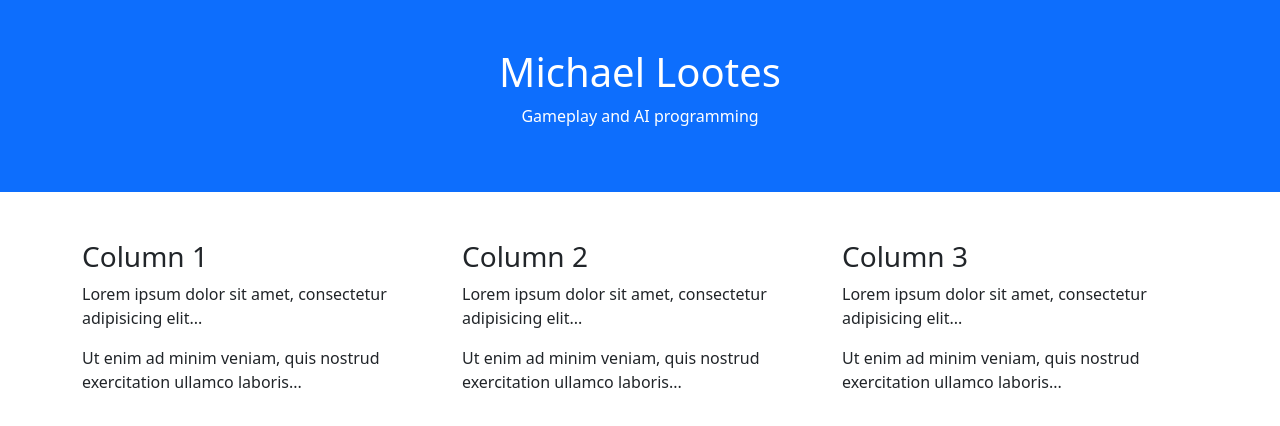
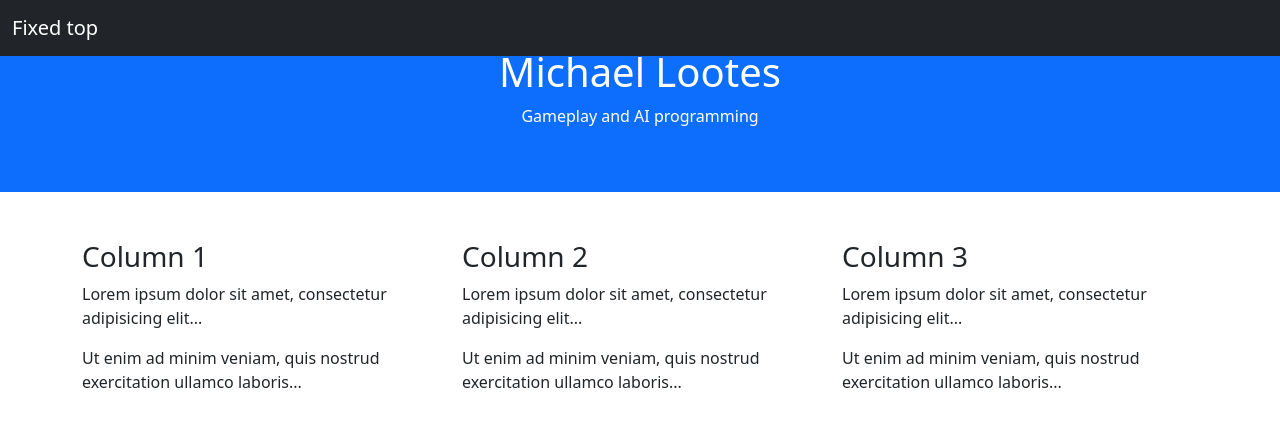
Before and after one commit to Downedzubat/Downedzubat.github.io, a plain HTML site: page index.html in a window 1280 px wide. Drawn offline with nearby package versions, Linux system fonts and the light colour scheme.

Commit message:
Update index.html

```diff
--- a/index.html
+++ b/index.html
@@ -8,6 +8,12 @@
   <script src="https://cdn.jsdelivr.net/npm/bootstrap@5.3.3/dist/js/bootstrap.bundle.min.js"></script>
 </head>
 <body>
+
+   <nav class="navbar navbar-expand-sm bg-dark navbar-dark fixed-top">
+   <div class="container-fluid">
+      <a class="navbar-brand" href="#">Fixed top</a>
+   </div>
+   </nav>
 
 <div class="container-fluid p-5 bg-primary text-white text-center">
   <h1>Michael Lootes</h1>
```
